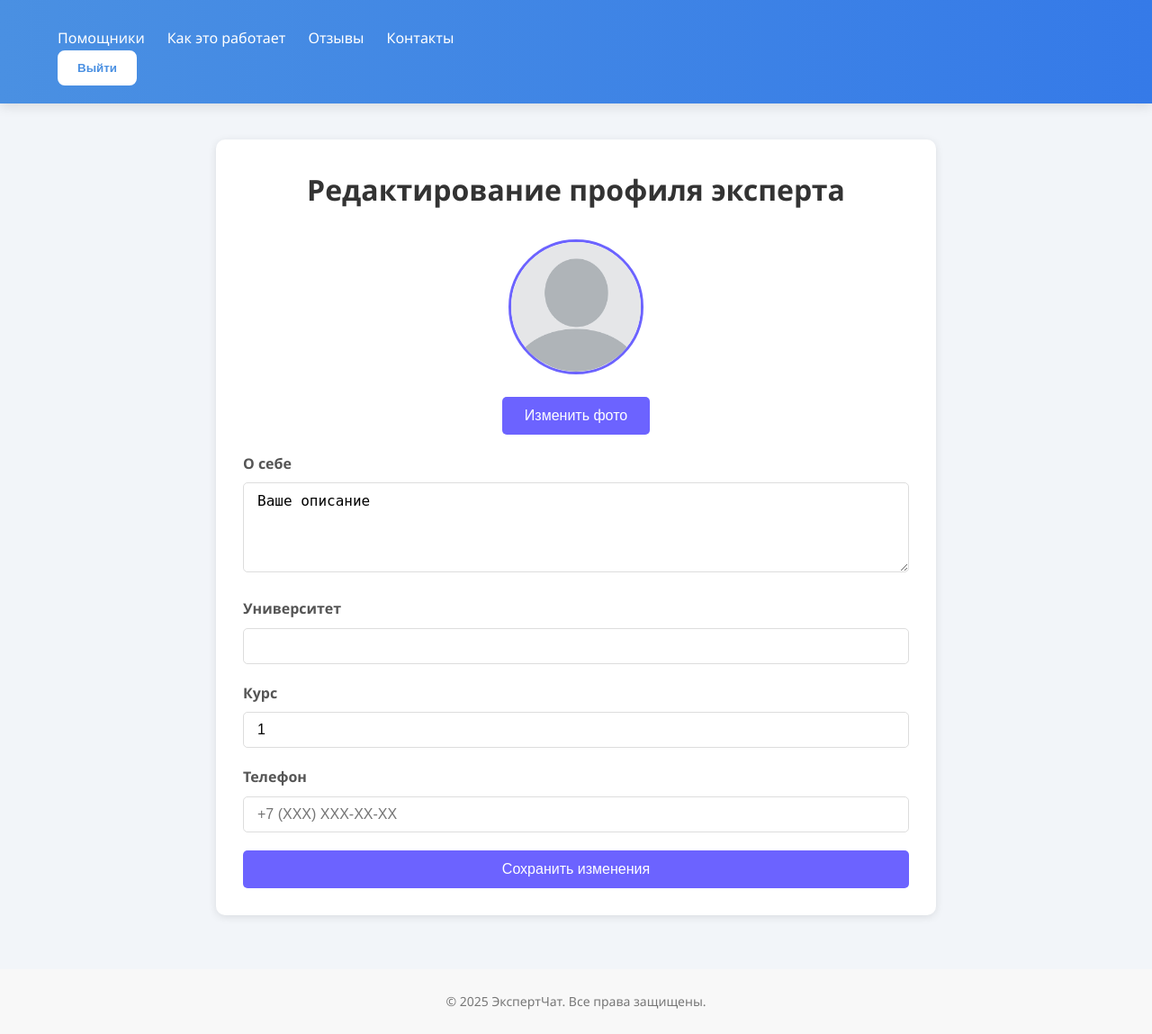
After one commit to Olzeev/hackathon, a Django app: page /categories/profile/ in a window 1280 px wide. The commit adds this page. Shown: the whole page at 90% size. Run offline with Django 5.2, Linux system fonts and the light colour scheme; a user stored in the database is signed in; data comes from the database, SQL or seed files in the repository; both versions use the stored data as it was after the commit; data that the repository does not hold is empty.

Commit message:
profile added

```diff
--- a/hackathon/categories/models.py
+++ b/hackathon/categories/models.py
@@ -1,14 +1,17 @@
+from email.policy import default
+
 from django.db import models
 
 
 class AdditionalInfo(models.Model):
     id = models.AutoField(primary_key=True)
-    description = models.TextField(max_length=65535, blank=True, null=True, verbose_name="Description")
-    rate = models.IntegerField(blank=True, null=True, verbose_name="Rating")
-    university = models.CharField(max_length=65535, blank=True, null=True, verbose_name="University")
-    course = models.IntegerField(blank=True, null=True, verbose_name="Course")
-    rank = models.IntegerField(blank=True, null=True, verbose_name="Rank")
-
+    user_id = models.IntegerField(default = 0)
+    description = models.TextField(max_length=65535, blank=True, null=True, verbose_name="Description", default="Ваше описание")
+    rate = models.IntegerField(blank=True, null=True, verbose_name="Rating", default = 5)
+    university = models.CharField(max_length=65535, blank=True, null=True, verbose_name="Название университета", default = "")
+    course = models.IntegerField(blank=True, null=True, verbose_name="Course", default=1)
+    rank = models.IntegerField(blank=True, null=True, verbose_name="Rank", default=1)
+    is_mentor = models.BooleanField(default = False)
     # Profile photo
     photo = models.ImageField(
         upload_to='media',
--- a/hackathon/categories/static/categories/css/categories.css
+++ b/hackathon/categories/static/categories/css/categories.css
@@ -305,157 +305,3 @@ footer {
   transform: translateY(-6px);
   box-shadow: 0 16px 32px rgba(0, 0, 0, 0.08);
 }
-
-:root {
-  --primary-color: #4a6bff;
-  --hover-color: #3a56d4;
-  --error-color: #ff4a4a;
-  --text-color: #333;
-  --light-gray: #f5f5f7;
-  --border-color: #ddd;
-}
-
-* {
-  box-sizing: border-box;
-  margin: 0;
-  padding: 0;
-}
-
-body {
-  font-family: 'Segoe UI', Roboto, Oxygen, Ubuntu, Cantarell, sans-serif;
-  background-color: var(--light-gray);
-  color: var(--text-color);
-  line-height: 1.6;
-  display: flex;
-  justify-content: center;
-  align-items: center;
-  min-height: 100vh;
-  padding: 20px;
-}
-
-.register-card {
-  background: white;
-  border-radius: 12px;
-  box-shadow: 0 8px 24px rgba(0, 0, 0, 0.08);
-  width: 100%;
-  max-width: 440px;
-  padding: 40px;
-  transition: transform 0.3s ease;
-}
-
-.register-card:hover {
-  transform: translateY(-5px);
-}
-
-.logo {
-  text-align: center;
-  margin-bottom: 30px;
-}
-
-.logo img {
-  height: 48px;
-}
-
-h1 {
-  font-size: 24px;
-  font-weight: 600;
-  text-align: center;
-  margin-bottom: 30px;
-  color: var(--text-color);
-}
-
-.form-group {
-  margin-bottom: 20px;
-  position: relative;
-}
-
-label {
-  display: block;
-  margin-bottom: 8px;
-  font-weight: 500;
-  font-size: 14px;
-}
-
-input {
-  width: 100%;
-  padding: 14px 16px;
-  border: 1px solid var(--border-color);
-  border-radius: 8px;
-  font-size: 15px;
-  transition: border 0.3s, box-shadow 0.3s;
-}
-
-input:focus {
-  border-color: var(--primary-color);
-  box-shadow: 0 0 0 3px rgba(74, 107, 255, 0.2);
-  outline: none;
-}
-
-.error-message {
-  color: var(--error-color);
-  font-size: 13px;
-  margin-top: 5px;
-  display: none;
-}
-
-.submit-btn {
-  width: 100%;
-  background: var(--primary-color);
-  color: white;
-  border: none;
-  padding: 14px;
-  font-size: 16px;
-  font-weight: 500;
-  border-radius: 8px;
-  cursor: pointer;
-  margin-top: 10px;
-  transition: background 0.3s;
-}
-
-.submit-btn:hover {
-  background: var(--hover-color);
-}
-
-.divider {
-  display: flex;
-  align-items: center;
-  margin: 25px 0;
-  color: #888;
-  font-size: 14px;
-}
-
-.divider::before, .divider::after {
-  content: "";
-  flex: 1;
-  border-bottom: 1px solid var(--border-color);
-}
-
-.divider::before {
-  margin-right: 15px;
-}
-
-.divider::after {
-  margin-left: 15px;
-}
-
-.login-link {
-  text-align: center;
-  font-size: 14px;
-  margin-top: 25px;
-}
-
-.login-link a {
-  color: var(--primary-color);
-  text-decoration: none;
-  font-weight: 500;
-}
-
-.login-link a:hover {
-  text-decoration: underline;
-}
-
-@media (max-width: 480px) {
-  .register-card {
-      padding: 30px 20px;
-  }
-}
--- /dev/null
+++ b/hackathon/categories/templates/categories/profile.html
@@ -0,0 +1,206 @@
+{% load static %}
+<!DOCTYPE html>
+<html lang="ru">
+<head>
+  <meta charset="UTF-8">
+  <meta name="viewport" content="width=device-width, initial-scale=1.0">
+  <title>Редактирование профиля | ЭкспертЧат</title>
+  <link rel="stylesheet" href="{% static 'categories/css/categories.css' %}">
+  <style>
+    .edit-profile-container {
+      max-width: 800px;
+      margin: 40px auto;
+      padding: 30px;
+      background: white;
+      border-radius: 10px;
+      box-shadow: 0 2px 10px rgba(0,0,0,0.1);
+    }
+
+    .edit-profile-header {
+      text-align: center;
+      margin-bottom: 30px;
+    }
+
+    .profile-photo-upload {
+      display: flex;
+      flex-direction: column;
+      align-items: center;
+      margin-bottom: 20px;
+    }
+
+    .profile-photo-preview {
+      width: 150px;
+      height: 150px;
+      border-radius: 50%;
+      object-fit: cover;
+      margin-bottom: 15px;
+      border: 3px solid #6c63ff;
+    }
+
+    .form-group {
+      margin-bottom: 20px;
+    }
+
+    .form-group label {
+      display: block;
+      margin-bottom: 8px;
+      font-weight: 600;
+      color: #555;
+    }
+
+    .form-control {
+      width: 100%;
+      padding: 10px 15px;
+      border: 1px solid #ddd;
+      border-radius: 5px;
+      font-size: 16px;
+    }
+
+    textarea.form-control {
+      min-height: 100px;
+      resize: vertical;
+    }
+
+    .select-categories {
+      width: 100%;
+      padding: 10px;
+      border: 1px solid #ddd;
+      border-radius: 5px;
+    }
+
+    .btn-save {
+      background: #6c63ff;
+      color: white;
+      border: none;
+      padding: 12px 25px;
+      border-radius: 5px;
+      cursor: pointer;
+      font-size: 16px;
+      transition: background 0.3s;
+      width: 100%;
+    }
+
+    .btn-save:hover {
+      background: #5a52d3;
+    }
+
+    .categories-checkboxes {
+      display: flex;
+      flex-wrap: wrap;
+      gap: 10px;
+      margin-top: 10px;
+    }
+
+    .category-checkbox {
+      display: none;
+    }
+
+    .category-label {
+      background: #f0f0f0;
+      padding: 8px 15px;
+      border-radius: 20px;
+      font-size: 14px;
+      cursor: pointer;
+      transition: all 0.3s;
+    }
+
+    .category-checkbox:checked + .category-label {
+      background: #6c63ff;
+      color: white;
+    }
+  </style>
+</head>
+<body>
+  <header>
+    <div class="container">
+      <nav>
+        <ul class="nav-menu">
+          <li><a href="#">Помощники</a></li>
+          <li><a href="#">Как это работает</a></li>
+          <li><a href="#">Отзывы</a></li>
+          <li><a href="#">Контакты</a></li>
+        </ul>
+      </nav>
+
+      <div class="user-icon">
+        <i class="fas fa-user"></i>
+      </div>
+      <form action="{% url 'logout' %}" method="post" class="logout-form">
+        {% csrf_token %}
+        <button type="submit" class="auth-btn">Выйти</button>
+      </form>
+    </div>
+  </header>
+
+  <div class="edit-profile-container">
+    <div class="edit-profile-header">
+      <h1>Редактирование профиля эксперта</h1>
+    </div>
+
+    <form method="post" enctype="multipart/form-data" action="{% url 'change_profile'%}">
+      {% csrf_token %}
+
+      <div class="profile-photo-upload">
+        <img id="photo-preview" src="{% if user_data.photo %}{{ user_data.photo.url }}{% else %}{% static 'categories/img/default-avatar.png' %}{% endif %}"
+             alt="Фото профиля" class="profile-photo-preview">
+        <input type="file" id="photo-upload" name="photo" accept="image/*" style="display: none;">
+        <button type="button" onclick="document.getElementById('photo-upload').click()" class="btn-save" style="width: auto; margin-top: 10px;">
+          Изменить фото
+        </button>
+      </div>
+
+      <div class="form-group">
+        <label for="description">О себе</label>
+        <textarea id="description" name="description" class="form-control"
+                  placeholder="{{user_data.description}}">{{ user_data.description }}</textarea>
+      </div>
+
+      <div class="form-group">
+        <label for="university">Университет</label>
+        <input type="text" id="university" name="university" class="form-control"
+               value="{{ user_data.university }}" placeholder="{{user_data.university}}">
+      </div>
+
+      <div class="form-group">
+        <label for="course">Курс</label>
+         <input type="text" id="course" name="course" class="form-control"
+               value="{{ user_data.course }}" placeholder="{{ user_data.course }}">
+      </div>
+
+
+      <div class="form-group">
+        <label for="phone">Телефон</label>
+        <input type="tel" id="phone" name="phone" class="form-control"
+               value="{{ user_data.phone }}" placeholder="+7 (XXX) XXX-XX-XX">
+      </div>
+
+      <button type="submit" class="btn-save">Сохранить изменения</button>
+    </form>
+  </div>
+
+  <footer>
+    <div class="container">
+      <p>&copy; 2025 ЭкспертЧат. Все права защищены.</p>
+    </div>
+  </footer>
+
+  <script>
+    // Превью загружаемого фото
+    document.getElementById('photo-upload').addEventListener('change', function(e) {
+      if (e.target.files && e.target.files[0]) {
+        const reader = new FileReader();
+        reader.onload = function(event) {
+          document.getElementById('photo-preview').src = event.target.result;
+        };
+        reader.readAsDataURL(e.target.files[0]);
+      }
+    });
+
+    // Маска для телефона
+    document.getElementById('phone').addEventListener('input', function(e) {
+      let x = e.target.value.replace(/\D/g, '').match(/(\d{0,1})(\d{0,3})(\d{0,3})(\d{0,2})(\d{0,2})/);
+      e.target.value = '+7' + (x[2] ? ' (' + x[2] : '') + (x[3] ? ') ' + x[3] : '') + (x[4] ? '-' + x[4] : '') + (x[5] ? '-' + x[5] : '');
+    });
+  </script>
+</body>
+</html>
--- a/hackathon/categories/urls.py
+++ b/hackathon/categories/urls.py
@@ -9,4 +9,6 @@ urlpatterns = [
     path('register_view', views.register_view, name = "register_view"),
     path('chat/<int:helper_id>/', index, name='chat_view'),
     path('accounts/', include('django.contrib.auth.urls')),
+    path('profile/', views.profile, name = 'profile'),
+    path('change_profile/', views.change_profile, name = 'change_profile'),
 ]
--- a/hackathon/categories/views.py
+++ b/hackathon/categories/views.py
@@ -11,8 +11,7 @@ from django.core.validators import validate_email
 from django.urls import reverse
 
 from django.shortcuts import render, redirect
-from .models import Category
-
+from .models import Category, AdditionalInfo
 def categories(request):
     all_categories = Category.objects.all()
     selected_cats = request.GET.getlist('categories')
@@ -23,11 +22,14 @@ def categories(request):
         helpers = helpers.filter(categories__id__in=selected_cats).distinct()
 
     helpers = helpers.order_by('-rate')
-
+    user_data = [None]
+    if request.user.is_authenticated:
+        user_data = AdditionalInfo.objects.get_or_create(user_id = request.user.id)
     return render(request, 'categories/categories.html', {
         'helpers': helpers,
         'all_categories': all_categories,
         'selected_cats': list(map(int, selected_cats)) if selected_cats else [],
+        'user_data' : user_data[0]
     })
 
 def auth(request):
@@ -92,3 +94,25 @@ def become_helper(request):
 
 def redirect_to_chat(request, helper_id):
     return redirect(reverse('chat:chat-view', kwargs={'user_id': helper_id}))
+def profile(request):
+    user_id = request.user.id
+    user_data = AdditionalInfo.objects.get_or_create(user_id = user_id)
+    return render(request, 'categories/profile.html', {'user_data': user_data[0]})
+def change_profile(request):
+    if request.method == 'POST':
+        photo = request.POST.get("photo")
+        description = request.POST.get("description")
+        university = request.POST.get("university")
+        course = request.POST.get("course")
+    try:
+        user_data = AdditionalInfo.objects.filter(user_id = request.user.id).update(course = course,
+                                                                                    university = university,
+                                                                                    description = description,
+                                                                                    photo = photo)
+        return redirect('profile')
+
+    except Exception as e:
+        messages.error(request, f"Ошибка: {str(e)}")
+        print(f"Ошибка: {str(e)}")
+        return redirect('profile')
+    return redirect(request, 'categories/profile.html')
```
Also changed, not shown: hackathon/categories/templates/categories/categories.html (+49 -26 lines), hackathon/categories/migrations/0003_additionalinfo_is_mentor_additionalinfo_user_id_and_more.py (added), hackathon/categories/migrations/0004_alter_additionalinfo_course_and_more.py (added), hackathon/categories/static/categories/img/default-avatar.png (added), hackathon/db.sqlite3.
